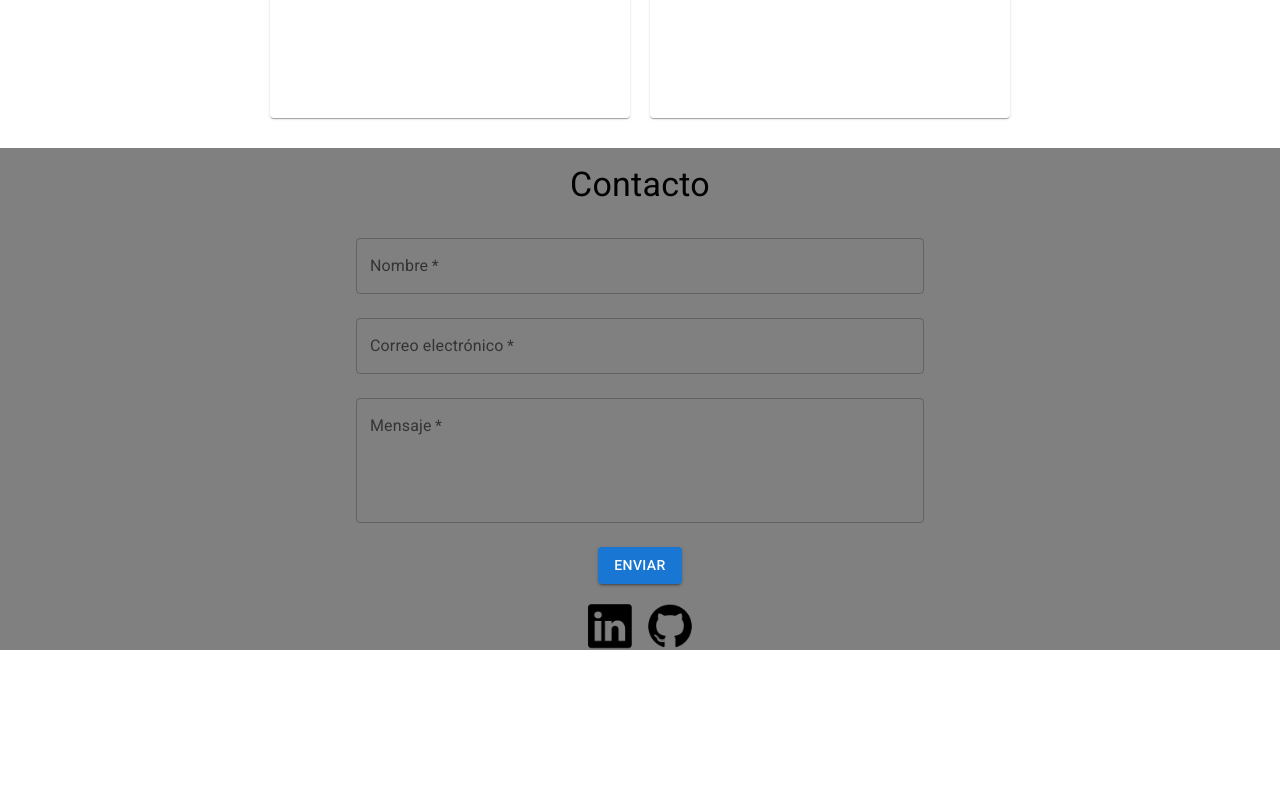
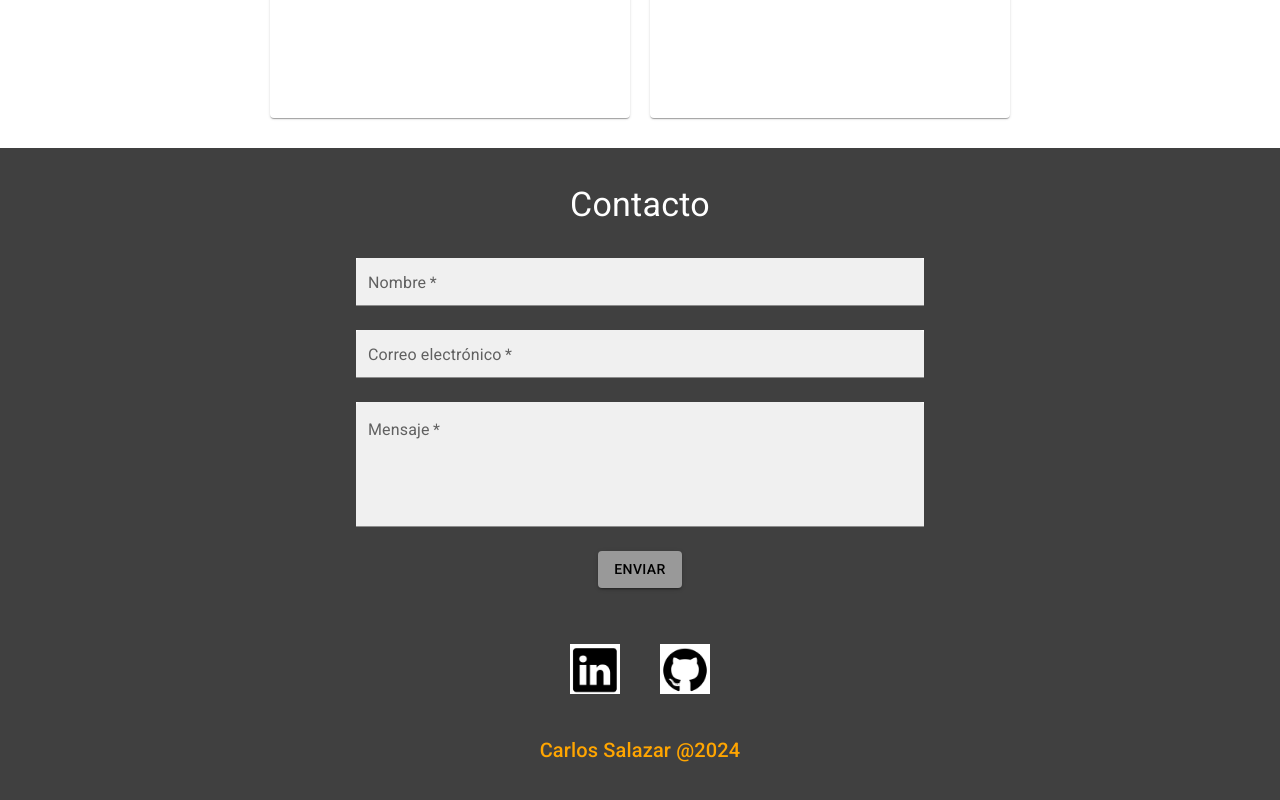
Before and after one commit to telcash/portfolio, a React (Create React App) app: page / in a window 1280 px wide. Shown: the part 1965-2765 px from the top of the page. Before the commit the page ends 2619 px from the top, so only its background shows below. Built offline with nearby package versions, Linux system fonts and the light colour scheme.

Commit message:
Estilos aplicados a footer

```diff
--- a/src/App.js
+++ b/src/App.js
@@ -9,6 +9,9 @@ const theme = createTheme({
   palette: {
     white: {
       main: '#fff'
+    },
+    gray_clear: {
+      main: '#999999'
     }
   }
 })
--- a/src/components/containers/footer/Footer.jsx
+++ b/src/components/containers/footer/Footer.jsx
@@ -1,5 +1,7 @@
 import React from 'react';
 import './footer.css';
+
+import Typography from '@mui/material/Typography';
 
 import { Contact, SocialMedia } from '../../ui';
 
@@ -8,6 +10,9 @@ const Footer = () => {
         <div className="cs_footer">
             <Contact />
             <SocialMedia />
+            <Typography variant="h6" align="center" mb={2} sx={{color: 'orange'}}>
+                Carlos Salazar  @2024
+            </Typography>
         </div>
     )
 }
--- a/src/components/containers/footer/footer.css
+++ b/src/components/containers/footer/footer.css
@@ -1,3 +1,8 @@
 .cs_footer {
-    background-color: gray;
+    display: flex;
+    flex-direction: column;
+    padding-top: 20px;
+    padding-bottom: 40px;
+    row-gap: 40px;
+    background-color: #404040;
 }
--- a/src/components/ui/contact/Contact.jsx
+++ b/src/components/ui/contact/Contact.jsx
@@ -26,27 +26,34 @@ const Contact = () => {
                 sx={{display: 'flex', alignItems: 'center', justifyContent: 'center'}}
             >
                 <Box sx={{ maxWidth: 600, mx: "auto", p: 2}}>
-                    <Typography variant="h4" align="center" mb={2}>
+                    <Typography variant="h4" align="center" mb={2} sx={{color: '#fff'}}>
                         {t("footer.title")}
                     </Typography>
                     <form onSubmit={handleSubmit}>
                         <TextField
+                            sx={{backgroundColor: '#fff'}}
                             fullWidth
                             label={t("footer.contact.name")}
                             value={name}
                             onChange={(e) => setName(e.target.value)}
                             margin="normal"
                             required
+                            size="small"
+                            variant="filled"
                         />
                         <TextField
+                            sx={{backgroundColor: '#fff'}}
                             fullWidth
                             label={t("footer.contact.email")}
                             value={email}
                             onChange={(e) => setEmail(e.target.value)}
                             margin="normal"
                             required
+                            size="small"
+                            variant="filled"
                         />
                         <TextField
+                            sx={{backgroundColor: '#fff'}}
                             fullWidth
                             label={t("footer.contact.message")}
                             value={message}
@@ -55,8 +62,9 @@ const Contact = () => {
                             required
                             multiline
                             rows={4}
+                            variant="filled"
                         />
-                        <Button variant="contained" type="submit" sx={{ mt: 2}}>
+                        <Button variant="contained" type="submit" sx={{ mt: 2}} color="gray_clear">
                             {t("footer.contact.submit")}
                         </Button>
                     </form>
--- a/src/components/ui/social_media/social-media.css
+++ b/src/components/ui/social_media/social-media.css
@@ -3,7 +3,7 @@
     flex-flow: row wrap;
     justify-content: center;
     align-items: center;
-    gap: 10px;
+    gap: 40px;
 }
 
 .cs_socialMedia-logo {
@@ -14,4 +14,5 @@
 .cs_socialMedia-logo img {
     width: 100%;
     height: auto;
+    background-color: white;
 }
```
